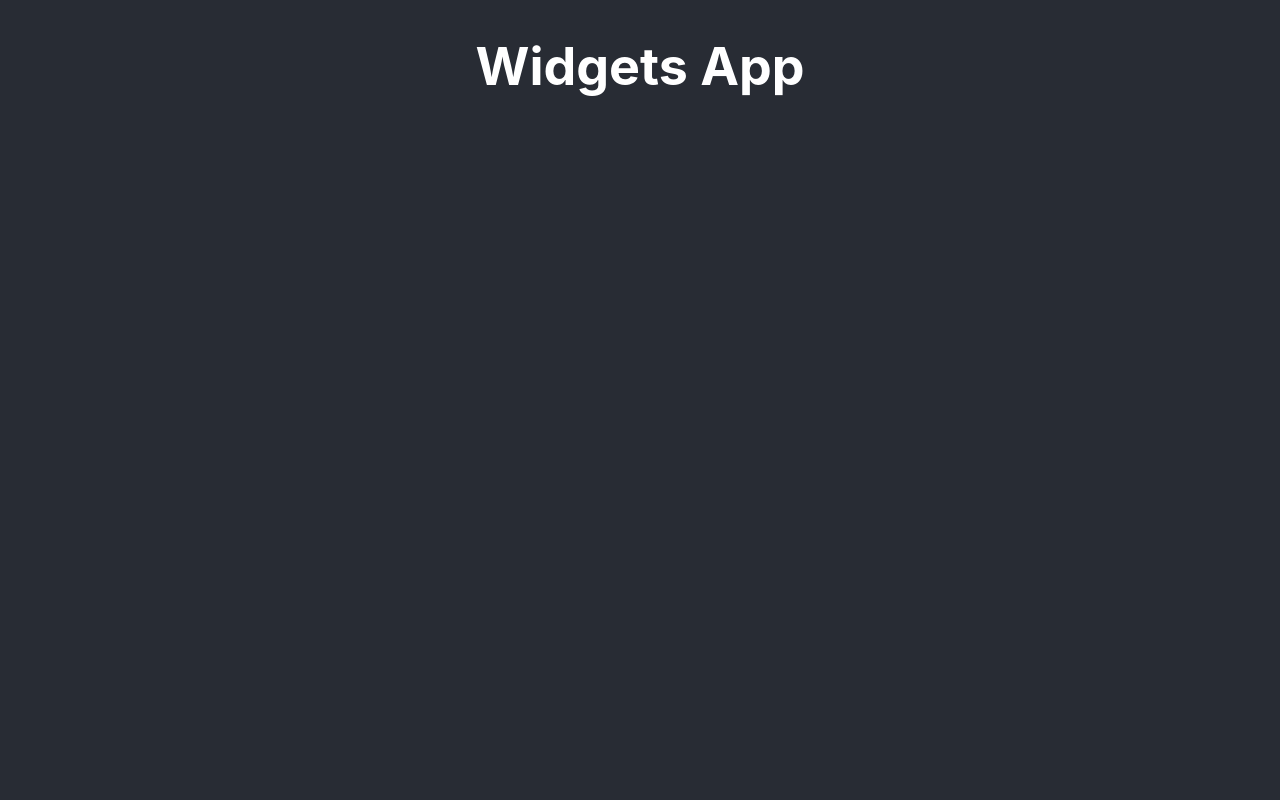
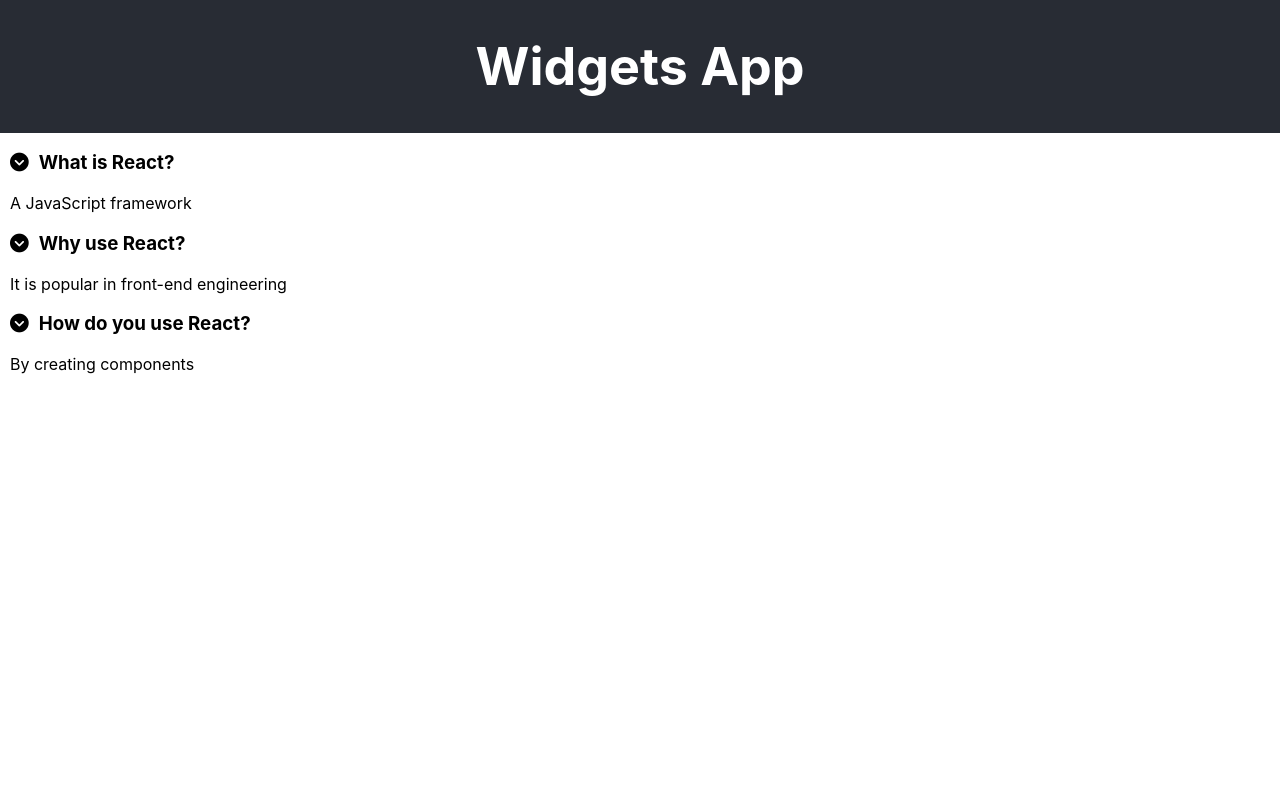
Before and after one commit to yusufalp/widgets-app, a React (Create React App) app: page / in a window 1280 px wide. Shown: the top 800 px of the page. Built offline with nearby package versions, Linux system fonts and the light colour scheme.

Commit message:
Adjust text aling, height and menu item margin/padding

```diff
--- a/src/App.css
+++ b/src/App.css
@@ -1,13 +1,21 @@
 .App {
-  text-align: center;
+  text-align: left;
 }
 
 .App-header {
   background-color: #282c34;
-  min-height: 100vh;
+  min-height: 10vh;
   display: flex;
   flex-direction: column;
   align-items: center;
   font-size: calc(10px + 2vmin);
   color: white;
 }
+
+.accordion {
+  margin-left: 10px;
+}
+
+.accordion i{
+  padding-right: 10px;
+}
```
